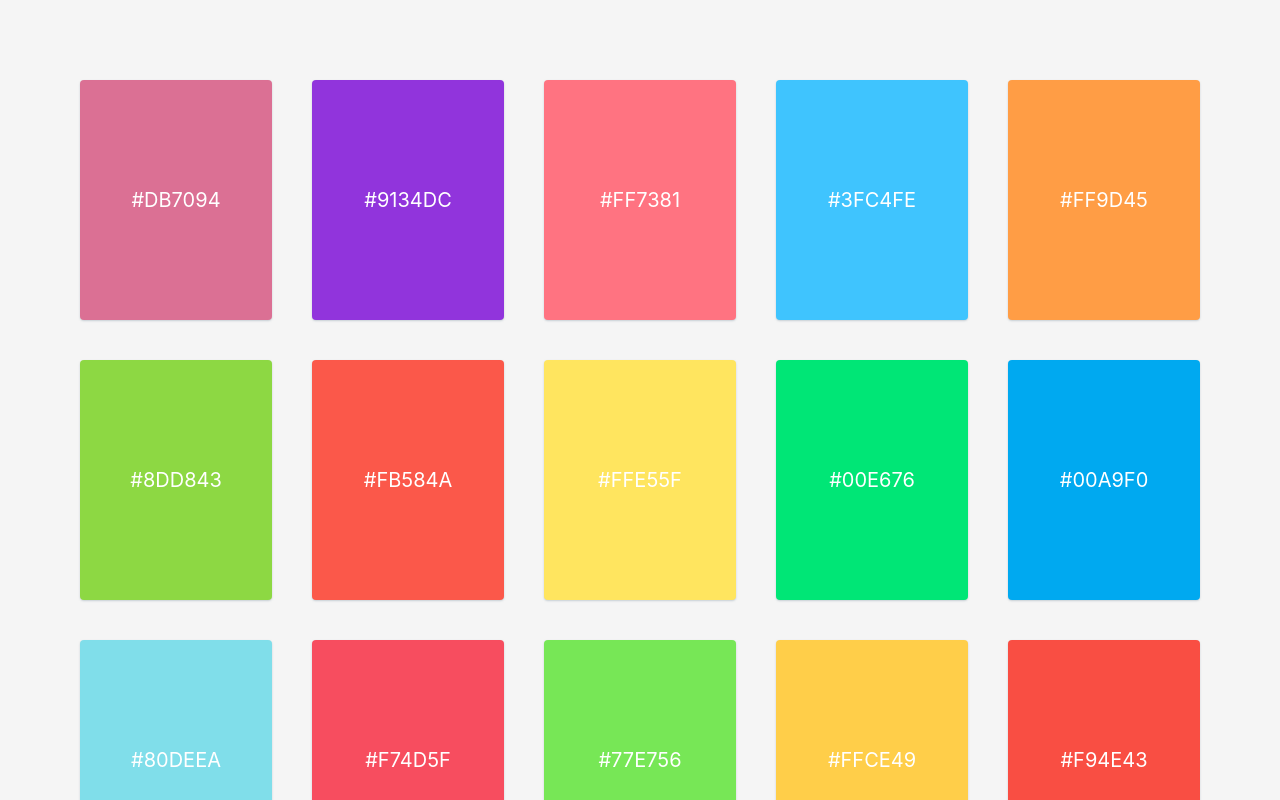
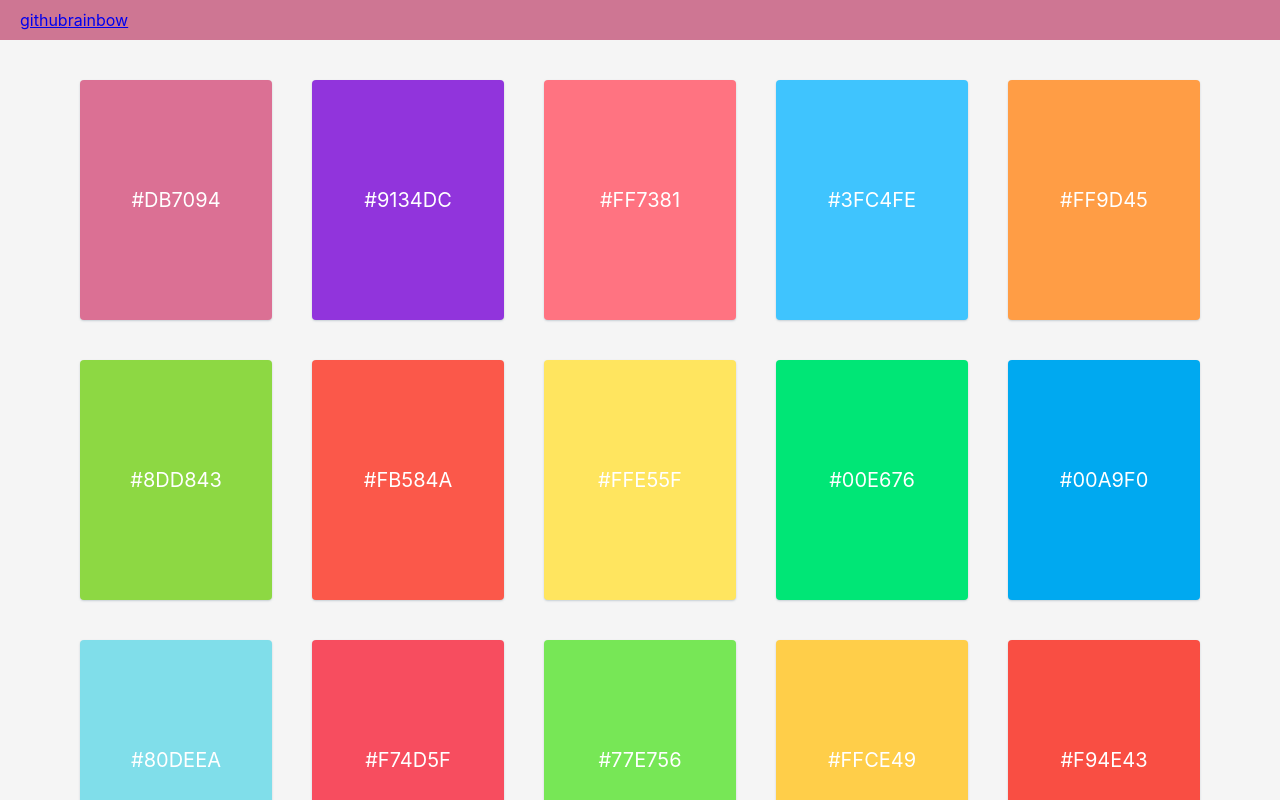
Before and after one commit to tangweikun/joker, a React (Create React App) app: page / in a window 1280 px wide. Shown: the top 800 px of the page. Built offline with nearby package versions, Linux system fonts and the light colour scheme.

Commit message:
:lipstick: Update UI of Github

```diff
--- a/src/App.css
+++ b/src/App.css
@@ -1,4 +1,5 @@
 .App {
+  overflow: auto;
 }
 
 .App-logo {
--- a/src/App.js
+++ b/src/App.js
@@ -1,5 +1,6 @@
 import React, { Component } from 'react'
 import { library } from '@fortawesome/fontawesome-svg-core'
+import styled from 'styled-components'
 import {
   faChartBar,
   faAddressCard,
@@ -11,7 +12,7 @@ import {
   faInfoCircle,
   faAward,
 } from '@fortawesome/free-solid-svg-icons'
-import { BrowserRouter, Route } from 'react-router-dom'
+import { BrowserRouter, Route, Link } from 'react-router-dom'
 
 import './App.css'
 import Github from 'routes/github'
@@ -37,6 +38,10 @@ class App extends Component {
     return (
       <BrowserRouter>
         <div className="App">
+          <Nav>
+            <Link to="github">github</Link>
+            <Link to="rainbow">rainbow</Link>
+          </Nav>
           <Route path="/" exact component={Rainbow} />
           <Route path="/about/" component={About} />
           <Route path="/rainbow" component={Rainbow} />
@@ -47,4 +52,14 @@ class App extends Component {
   }
 }
 
+const Nav = styled.div`
+  height: 40px;
+  line-height: 40px;
+  position: fixed;
+  width: 100%;
+  z-index: 100;
+  background: #ce7693;
+  padding: 0 20px;
+`
+
 export default App
--- a/src/routes/github/index.js
+++ b/src/routes/github/index.js
@@ -73,4 +73,5 @@ export default class Github extends Component {
 const Wrapper = styled.div`
   width: 750px;
   margin: 0 auto;
+  padding-top: 40px;
 `
--- a/src/routes/rainbow/index.js
+++ b/src/routes/rainbow/index.js
@@ -38,12 +38,6 @@ export default class Rainbow extends React.Component {
         ))}
       </Wrapper>
     )
-  }
-}
-
-class Notification extends React.Component {
-  render() {
-    return <Message bg={this.props.bg}>{this.props.text}</Message>
   }
 }
 
```
